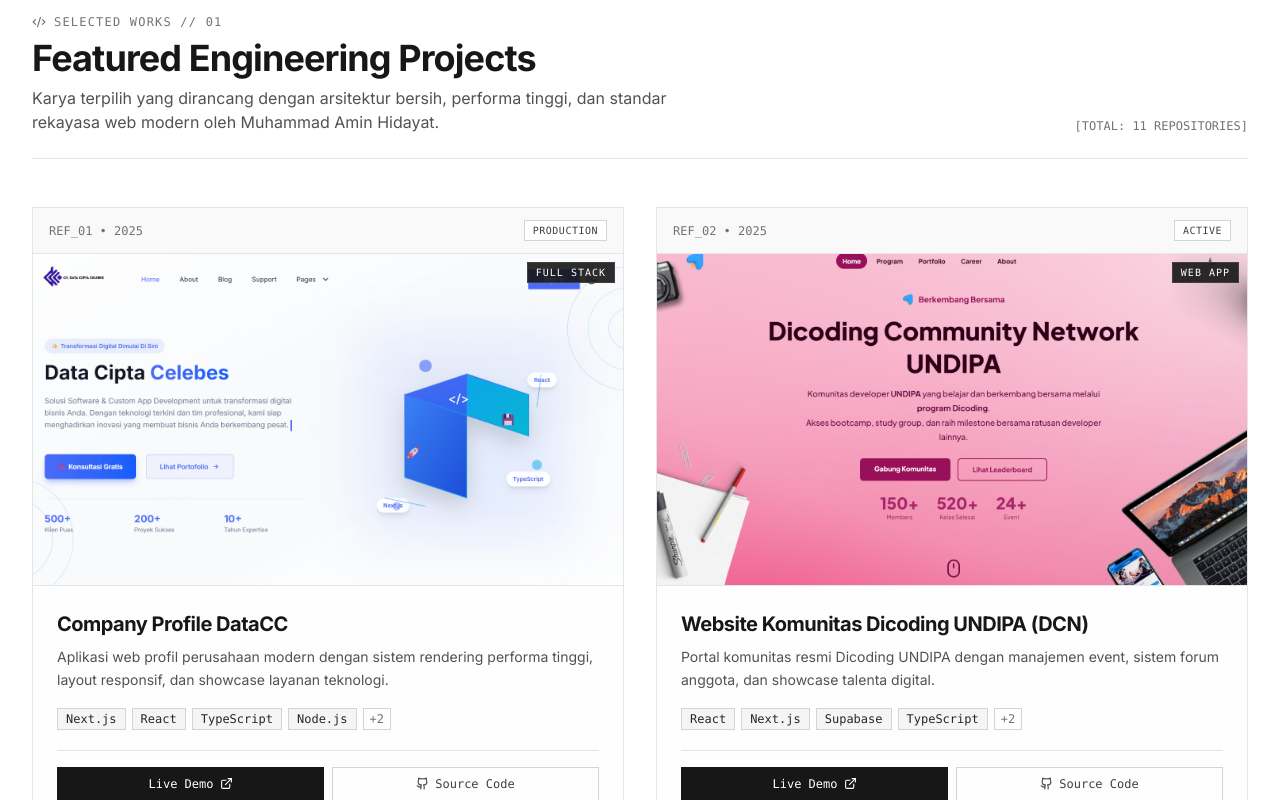
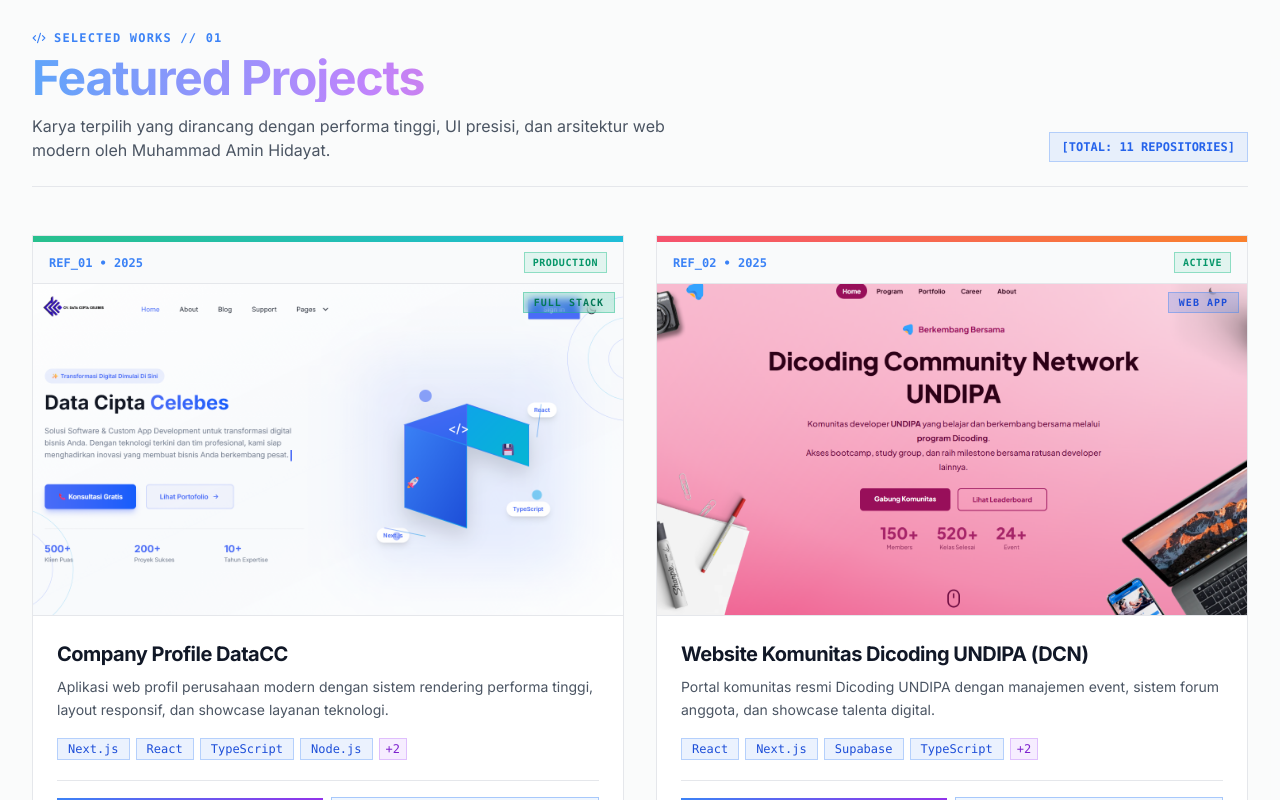
Before and after one commit to dayattt111/portofolio-daya, a React (Vite) app: page / in a window 1280 px wide. Shown: the part 1720-2520 px from the top of the page. Built offline with nearby package versions, Linux system fonts and the light colour scheme; no server answers.

Commit message:
feat: add color property to projects data and enhance UI styling for project components

```diff
--- a/src/components/ProjectStack.tsx
+++ b/src/components/ProjectStack.tsx
@@ -13,13 +13,13 @@
       {displayedStack.map((tech) => (
         <span
           key={tech}
-          className="rounded-none px-2 py-0.5 text-xs font-mono border border-neutral-300 dark:border-neutral-700 bg-neutral-100 dark:bg-neutral-800 text-neutral-800 dark:text-neutral-200 transition-colors"
+          className="rounded-none px-2.5 py-0.5 text-xs font-mono font-medium border border-blue-500/30 bg-blue-500/10 text-blue-700 dark:text-blue-300 hover:border-blue-500/60 hover:bg-blue-500/20 transition-colors"
         >
           {tech}
         </span>
       ))}
       {remaining > 0 && (
-        <span className="rounded-none px-1.5 py-0.5 text-xs font-mono border border-neutral-300 dark:border-neutral-700 text-neutral-500 dark:text-neutral-400">
+        <span className="rounded-none px-1.5 py-0.5 text-xs font-mono font-medium border border-purple-500/30 bg-purple-500/10 text-purple-700 dark:text-purple-300">
           +{remaining}
         </span>
       )}
--- a/src/components/Projects.tsx
+++ b/src/components/Projects.tsx
@@ -14,31 +14,46 @@
 
   const featuredProjects: Project[] = PROJECTS.filter((p) => p.featured).slice(0, limit);
 
+  const getCategoryBadgeClass = (category: string) => {
+    switch (category) {
+      case 'Full Stack':
+        return 'bg-emerald-500/20 text-emerald-700 dark:text-emerald-300 border-emerald-500/40';
+      case 'Web App':
+        return 'bg-blue-500/20 text-blue-700 dark:text-blue-300 border-blue-500/40';
+      case 'AI / Data':
+        return 'bg-purple-500/20 text-purple-700 dark:text-purple-300 border-purple-500/40';
+      case 'System & Network':
+        return 'bg-amber-500/20 text-amber-700 dark:text-amber-300 border-amber-500/40';
+      default:
+        return 'bg-cyan-500/20 text-cyan-700 dark:text-cyan-300 border-cyan-500/40';
+    }
+  };
+
   return (
     <section
       id="featured-projects"
-      className={`py-16 sm:py-20 transition-colors duration-200 ${
-        theme === 'dark' ? 'bg-neutral-950 text-neutral-100' : 'bg-white text-neutral-900'
+      className={`py-16 sm:py-24 transition-colors duration-300 ${
+        theme === 'dark' ? 'bg-gray-900/60 text-white' : 'bg-gray-50/80 text-gray-900'
       }`}
     >
       <div className="max-w-7xl mx-auto px-4 sm:px-6 lg:px-8">
 
-        {/* Editorial Section Header */}
-        <div className="mb-12 border-b border-neutral-200 dark:border-neutral-800 pb-6 flex flex-col md:flex-row md:items-end justify-between gap-4">
+        {/* Section Header */}
+        <div className="mb-12 border-b border-gray-200 dark:border-gray-800 pb-6 flex flex-col md:flex-row md:items-end justify-between gap-4">
           <div>
-            <div className="flex items-center gap-2 font-mono text-xs uppercase tracking-widest text-neutral-500 dark:text-neutral-400 mb-2">
+            <div className="flex items-center gap-2 font-mono text-xs uppercase tracking-widest text-blue-500 dark:text-blue-400 mb-2 font-semibold">
               <Code2 size={14} />
               <span>Selected Works // 01</span>
             </div>
-            <h2 className="text-3xl sm:text-4xl font-bold tracking-tight text-neutral-900 dark:text-neutral-100">
-              Featured Engineering Projects
+            <h2 className="text-3xl sm:text-4xl md:text-5xl font-bold tracking-tight bg-gradient-to-r from-blue-400 via-purple-400 to-pink-400 bg-clip-text text-transparent">
+              Featured Projects
             </h2>
-            <p className="mt-2 text-sm sm:text-base text-neutral-600 dark:text-neutral-400 max-w-2xl">
-              Karya terpilih yang dirancang dengan arsitektur bersih, performa tinggi, dan standar rekayasa web modern oleh Muhammad Amin Hidayat.
+            <p className={`mt-3 text-sm sm:text-base ${theme === 'dark' ? 'text-gray-400' : 'text-gray-600'} max-w-2xl leading-relaxed`}>
+              Karya terpilih yang dirancang dengan performa tinggi, UI presisi, dan arsitektur web modern oleh Muhammad Amin Hidayat.
             </p>
           </div>
 
-          <div className="hidden md:block font-mono text-xs text-neutral-500 dark:text-neutral-400">
+          <div className="hidden md:flex items-center gap-2 font-mono text-xs px-3 py-1.5 border border-blue-500/30 bg-blue-500/10 text-blue-600 dark:text-blue-400 rounded-none font-semibold">
             [TOTAL: {PROJECTS.length} REPOSITORIES]
           </div>
         </div>
@@ -48,29 +63,38 @@
           {featuredProjects.map((project, idx) => (
             <div
               key={project.id}
-              className="rounded-none flex flex-col border border-neutral-200 dark:border-neutral-800 bg-neutral-50/30 dark:bg-neutral-900/30 hover:border-neutral-400 dark:hover:border-neutral-600 transition-colors"
+              className={`group rounded-none flex flex-col border transition-all duration-300 hover:-translate-y-1 hover:shadow-2xl ${
+                theme === 'dark'
+                  ? 'bg-gray-800/80 border-gray-700 hover:border-blue-500/60 hover:shadow-blue-500/10'
+                  : 'bg-white border-gray-200 hover:border-blue-400 hover:shadow-blue-500/10'
+              }`}
             >
+              {/* Colorful Accent bar */}
+              <div className={`h-1.5 w-full bg-gradient-to-r ${project.color} opacity-90 group-hover:opacity-100 transition-opacity`} />
+
               {/* Header Card Meta */}
-              <div className="flex items-center justify-between gap-2 px-4 py-3 border-b border-neutral-200 dark:border-neutral-800 bg-neutral-100/50 dark:bg-neutral-900/80">
-                <span className="font-mono text-xs text-neutral-500 dark:text-neutral-400">
+              <div className={`flex items-center justify-between gap-2 px-4 py-2.5 border-b ${
+                theme === 'dark' ? 'bg-gray-900/60 border-gray-700/70' : 'bg-gray-50 border-gray-200'
+              }`}>
+                <span className="font-mono text-xs font-semibold text-blue-500 dark:text-blue-400">
                   REF_{String(idx + 1).padStart(2, '0')} &bull; {project.year}
                 </span>
-                <span className="rounded-none px-2 py-0.5 text-[10px] font-mono uppercase tracking-wider border border-neutral-300 dark:border-neutral-700 text-neutral-700 dark:text-neutral-300 bg-white dark:bg-neutral-800">
+                <span className="rounded-none px-2 py-0.5 text-[10px] font-mono font-bold uppercase tracking-wider border border-emerald-500/40 text-emerald-600 dark:text-emerald-400 bg-emerald-500/10">
                   {project.status}
                 </span>
               </div>
 
               {/* Locked Aspect Video Thumbnail */}
-              <div className="aspect-video w-full overflow-hidden border-b border-neutral-200 dark:border-neutral-800 bg-neutral-100 dark:bg-neutral-900 relative">
+              <div className="aspect-video w-full overflow-hidden border-b border-gray-200 dark:border-gray-700/70 bg-gray-100 dark:bg-gray-900 relative group/thumb">
                 <img
                   src={project.image}
                   alt={`Screenshot antarmuka ${project.title} oleh Muhammad Amin Hidayat`}
                   width="640"
                   height="360"
                   loading="lazy"
-                  className="rounded-none w-full h-full object-cover"
+                  className="rounded-none w-full h-full object-cover transition-transform duration-500 group-hover/thumb:scale-105"
                 />
-                <div className="rounded-none absolute top-2 right-2 px-2 py-0.5 text-[10px] font-mono uppercase tracking-widest bg-neutral-900/90 text-white dark:bg-white dark:text-neutral-900 border border-neutral-700">
+                <div className={`rounded-none absolute top-2 right-2 px-2.5 py-0.5 text-[10px] font-mono uppercase tracking-widest font-bold border backdrop-blur-sm ${getCategoryBadgeClass(project.category)}`}>
                   {project.category}
                 </div>
               </div>
@@ -78,10 +102,14 @@
               {/* Card Body */}
               <div className="p-5 sm:p-6 flex-1 flex flex-col justify-between">
                 <div>
-                  <h3 className="text-xl font-bold tracking-tight text-neutral-900 dark:text-neutral-100 mb-2">
+                  <h3 className={`text-xl font-bold tracking-tight mb-2 transition-colors ${
+                    theme === 'dark' ? 'text-white group-hover:text-blue-400' : 'text-gray-900 group-hover:text-blue-600'
+                  }`}>
                     {project.title}
                   </h3>
-                  <p className="text-sm text-neutral-600 dark:text-neutral-400 leading-relaxed mb-4">
+                  <p className={`text-sm leading-relaxed mb-4 ${
+                    theme === 'dark' ? 'text-gray-300' : 'text-gray-600'
+                  }`}>
                     {project.description}
                   </p>
                 </div>
@@ -93,7 +121,7 @@
                   </div>
 
                   {/* Actions Buttons */}
-                  <div className="flex items-center gap-2 pt-4 border-t border-neutral-200 dark:border-neutral-800">
+                  <div className="flex items-center gap-2 pt-4 border-t border-gray-200 dark:border-gray-700/60">
                     {project.demoUrl && (
                       <a
                         href={project.demoUrl}
@@ -101,7 +129,7 @@
                         rel="noopener noreferrer"
                         title={`Lihat demo project ${project.title} oleh Muhammad Amin Hidayat`}
                         aria-label={`Live Demo ${project.title}`}
-                        className="rounded-none flex-1 inline-flex items-center justify-center gap-1.5 px-3 py-2 text-xs font-mono font-medium border border-neutral-900 bg-neutral-900 text-white dark:border-neutral-100 dark:bg-neutral-100 dark:text-neutral-900 hover:bg-neutral-800 dark:hover:bg-neutral-200 transition-colors"
+                        className="rounded-none flex-1 inline-flex items-center justify-center gap-1.5 px-4 py-2.5 text-xs font-mono font-bold bg-gradient-to-r from-blue-500 to-purple-600 text-white hover:from-blue-600 hover:to-purple-700 shadow-md shadow-blue-500/20 transition-all hover:scale-[1.01] active:scale-[0.99]"
                       >
                         <span>Live Demo</span>
                         <ExternalLink size={13} />
@@ -114,7 +142,11 @@
                         rel="noopener noreferrer"
                         title={`Lihat kode sumber repository ${project.title} oleh Muhammad Amin Hidayat di GitHub`}
                         aria-label={`Source Code ${project.title}`}
-                        className="rounded-none flex-1 inline-flex items-center justify-center gap-1.5 px-3 py-2 text-xs font-mono font-medium border border-neutral-300 dark:border-neutral-700 bg-transparent text-neutral-700 dark:text-neutral-300 hover:bg-neutral-100 dark:hover:bg-neutral-800 transition-colors"
+                        className={`rounded-none flex-1 inline-flex items-center justify-center gap-1.5 px-4 py-2.5 text-xs font-mono font-bold border transition-all ${
+                          theme === 'dark'
+                            ? 'border-blue-500/40 text-blue-400 bg-blue-500/10 hover:bg-blue-500/20 hover:border-blue-400'
+                            : 'border-blue-500/40 text-blue-600 bg-blue-50 hover:bg-blue-100 hover:border-blue-500'
+                        }`}
                       >
                         <Github size={13} />
                         <span>Source Code</span>
@@ -129,11 +161,11 @@
 
         {/* Home Navigation CTA to /projects */}
         {isHomePreview && (
-          <div className="mt-12 text-center border-t border-neutral-200 dark:border-neutral-800 pt-8">
+          <div className="mt-12 text-center border-t border-gray-200 dark:border-gray-800 pt-8">
             <Link
               to="/projects"
               title="Buka katalog lengkap seluruh proyek oleh Muhammad Amin Hidayat"
-              className="rounded-none inline-flex items-center gap-2.5 px-6 py-3 text-sm font-mono font-semibold border border-neutral-400 dark:border-neutral-600 bg-transparent text-neutral-900 dark:text-white hover:bg-neutral-100 dark:hover:bg-neutral-800 transition-colors"
+              className="rounded-none inline-flex items-center gap-2.5 px-8 py-3.5 text-sm font-mono font-bold bg-gradient-to-r from-blue-500 via-purple-500 to-pink-500 text-white hover:opacity-95 shadow-xl shadow-blue-500/25 hover:scale-105 transition-all duration-300"
             >
               <span>Lihat Semua Proyek ({PROJECTS.length})</span>
               <ArrowRight size={16} />
--- a/src/data/projectsData.ts
+++ b/src/data/projectsData.ts
@@ -10,6 +10,7 @@
   demoUrl?: string;
   repoUrl?: string;
   featured: boolean;
+  color: string;
 }
 
 export const PROJECTS: Project[] = [
@@ -24,7 +25,8 @@
     image: '/images/projects/DataCCProject.png',
     demoUrl: 'https://github.com/dayattt111',
     repoUrl: 'https://github.com/dayattt111',
-    featured: true
+    featured: true,
+    color: 'from-emerald-500 to-cyan-500'
   },
   {
     id: 2,
@@ -37,7 +39,8 @@
     image: '/images/projects/dcn.png',
     demoUrl: 'https://github.com/dayattt111/dcn_undipa.git',
     repoUrl: 'https://github.com/dayattt111/dcn_undipa.git',
-    featured: true
+    featured: true,
+    color: 'from-rose-500 to-orange-500'
   },
   {
     id: 3,
@@ -50,7 +53,8 @@
     image: '/images/projects/webdcc.png',
     demoUrl: 'https://github.com/dayattt111',
     repoUrl: 'https://github.com/dayattt111',
-    featured: true
+    featured: true,
+    color: 'from-violet-500 to-purple-500'
   },
   {
     id: 4,
@@ -63,7 +67,8 @@
     image: '/images/projects/portov2.png',
     demoUrl: 'https://devdaya.my.id/',
     repoUrl: 'https://github.com/dayattt111/portofolio-daya',
-    featured: true
+    featured: true,
+    color: 'from-blue-500 to-cyan-500'
   },
   {
     id: 5,
@@ -75,7 +80,8 @@
     stack: ['Laravel', 'React', 'Oracle DB', 'Tailwind CSS', 'Docker'],
     image: '/images/projects/laundryApp.png',
     repoUrl: 'https://github.com/dayattt111',
-    featured: false
+    featured: false,
+    color: 'from-cyan-500 to-blue-600'
   },
   {
     id: 6,
@@ -88,7 +94,8 @@
     image: '/images/projects/petShop.png',
     demoUrl: 'https://github.com/dayattt111/petshop-php-native.git',
     repoUrl: 'https://github.com/dayattt111/petshop-php-native.git',
-    featured: false
+    featured: false,
+    color: 'from-pink-500 to-rose-500'
   },
   {
     id: 7,
@@ -101,7 +108,8 @@
     image: '/images/projects/dipaTalent.png',
     demoUrl: 'https://github.com/dayattt111/project_dipaTalent.git',
     repoUrl: 'https://github.com/dayattt111/project_dipaTalent.git',
-    featured: false
+    featured: false,
+    color: 'from-indigo-500 to-purple-500'
   },
   {
     id: 8,
@@ -114,7 +122,8 @@
     image: '/images/projects/monitoringFinance.png',
     demoUrl: 'https://github.com/dayattt111/sisfoAnalitikKeuangan.git',
     repoUrl: 'https://github.com/dayattt111/sisfoAnalitikKeuangan.git',
-    featured: false
+    featured: false,
+    color: 'from-amber-500 to-emerald-500'
   },
   {
     id: 9,
@@ -127,7 +136,8 @@
     image: '/images/projects/temanBus.png',
     demoUrl: 'https://github.com/dayattt111/sisfoAnalitikKeuangan.git',
     repoUrl: 'https://github.com/dayattt111/sisfoAnalitikKeuangan.git',
-    featured: false
+    featured: false,
+    color: 'from-orange-500 to-red-500'
   },
   {
     id: 10,
@@ -140,7 +150,8 @@
     image: '/images/projects/portoProject.png',
     demoUrl: 'https://github.com/dayattt111/portofolio-daya',
     repoUrl: 'https://github.com/dayattt111/portofolio-daya',
-    featured: false
+    featured: false,
+    color: 'from-blue-600 to-indigo-600'
   },
   {
     id: 11,
@@ -153,6 +164,7 @@
     image: '/images/projects/oldDCC.png',
     demoUrl: 'https://github.com/dayattt111',
     repoUrl: 'https://github.com/dayattt111',
-    featured: false
+    featured: false,
+    color: 'from-teal-500 to-emerald-500'
   }
 ];
```
